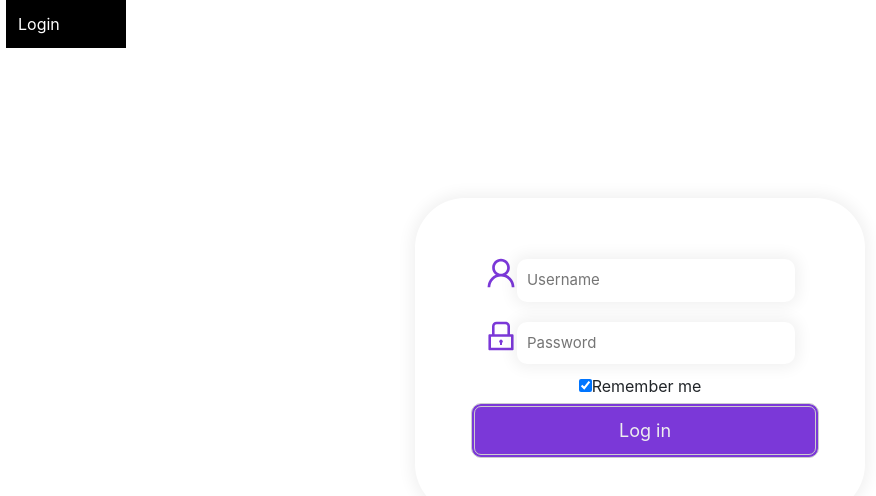
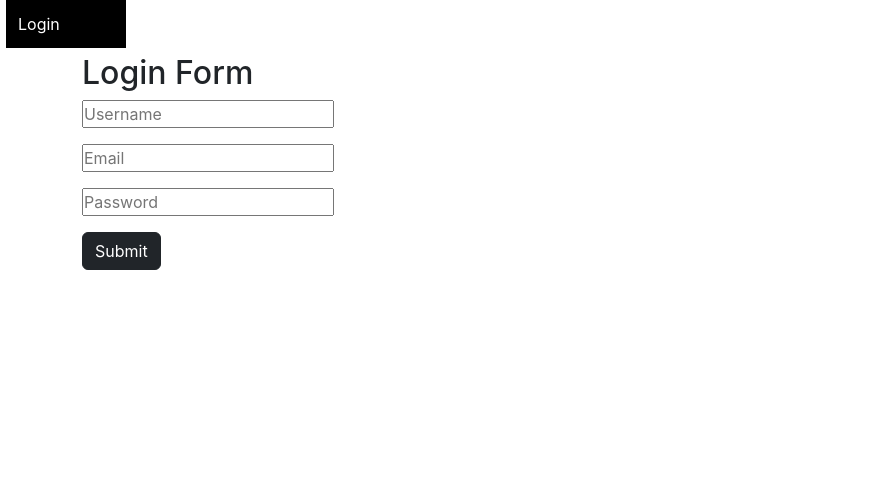
Before and after one commit to kristinenyaga/Words-and-Pages, a React (Create React App) app in the folder words-and-pages/: page / in a window 1280 px wide. Shown: the top 496 px of the page, without its empty margins (0-876 px from the left). Built offline with nearby package versions, Linux system fonts and the light colour scheme.

Commit message:
changing the login to include restrictins on the form before submit

```diff
--- a/words-and-pages/src/Components/Login.js
+++ b/words-and-pages/src/Components/Login.js
@@ -1,84 +1,107 @@
-import { LockOutlined, UserOutlined } from '@ant-design/icons';
-import { Button, Checkbox, Form, Input } from 'antd';
-import React,{useState}from 'react';
+
+import React,{useContext,useEffect,useState}from 'react';
 import {useNavigate} from 'react-router-dom'
+import { DetailsContext } from "../Context/Context";
 
 
 function Login(){
-  const navigate=useNavigate()
-  const[logIn,setIsLoggedIn]=useState(false)
-  function handleClick(){
 
-    console.log("submitted")
-    setIsLoggedIn(true)
-    navigate("words-and-pages/src/Components/Home.js/");
-    console.log(logIn)
-  }
-  const onFinish = (values) => {
 
-    console.log('Received values of form: ', values);
+    const initialValues = { username: "", email: "", password: "" };
+  const [formValues, setFormValues] = useState(initialValues);
+  const [formErrors, setFormErrors] = useState({});
+  const [isSubmit, setIsSubmit] = useState(false);
+
+  const handleChange = (e) => {
+    const { name, value } = e.target;
+    setFormValues({ ...formValues, [name]: value });
   };
 
-  return (
-    <div className="App">
-
-     <Form
-      name="normal_login"
-      className="login-form"
-      initialValues={{
-        remember: true,
-      }}
-      onFinish={onFinish}
-    >
-      <Form.Item
-        name="username"
-        rules={[
-          {
-            required: true,
-            message: 'Please input your Username!',
-          },
-        ]}
-      >
-        <Input prefix={<UserOutlined className="site-form-item-icon" />} placeholder="Username" />
-      </Form.Item>
-      <Form.Item
-        className='login-input-password'
-        name="password"
-        rules={[
-          {
-            required: true,
-            message: 'Please input your Password!',
-          },
-        ]}
-      >
-        <Input
-          prefix={<LockOutlined className="site-form-item-icon" />}
-          type="password"
-          placeholder="Password"
-
-        />
-      </Form.Item>
-      <Form.Item>
-        <Form.Item name="remember" valuePropName="checked" noStyle>
-          <Checkbox>Remember me</Checkbox>
-        </Form.Item>
-
-        {/* <a className="login-form-forgot" href="#">
-          Forgot password
-        </a> */}
-      </Form.Item>
-
-      <Form.Item>
-        <Button type="primary" htmlType="submit" className="login-form-button" onClick={handleClick}>
-          Log in
-        </Button>
-        {/* Or <a href="">register now!</a> */}
-      </Form.Item>
-    </Form>
+  const handleSubmit = (e) => {
+    e.preventDefault();
+    setFormErrors(validate(formValues));
+    setIsSubmit(true);
 
 
+  };
+
+  useEffect(() => {
+    if (Object.keys(formErrors).length === 0 && isSubmit) {
+      setIsLogged(!logIn)
+      navigate("words-and-pages/src/Components/Home.js/");
+
+    }
+  }, [formErrors]);
+  const validate = (values) => {
+    const errors = {};
+    const regex = /^[^\s@]+@[^\s@]+\.[^\s@]{2,}$/i;
+    if (!values.username) {
+      errors.username = "Username is required!";
+    }
+    if (!values.email) {
+      errors.email = "Email is required!";
+    } else if (!regex.test(values.email)) {
+      errors.email = "This is not a valid email format!";
+    }
+    if (!values.password) {
+      errors.password = "Password is required";
+    } else if (values.password.length < 4) {
+      errors.password = "Password must be more than 4 characters";
+    } else if (values.password.length > 10) {
+      errors.password = "Password cannot exceed more than 10 characters";
+    }
+    return errors;
+  };
+   const navigate=useNavigate()
+  const {setIsLogged,logIn} = useContext(DetailsContext);
+
+  return (
+    <div className="container">
+
+      <form onSubmit={handleSubmit}>
+
+        <div className="ui divider"></div>
+        <div className="login-box">
+        <h2>Login Form</h2>
+          <div className="user-box">
+
+            <input
+              type="text"
+              name="username"
+              placeholder="Username"
+              className='input-field'
+              value={formValues.username}
+              onChange={handleChange}
+            />
+          </div>
+          <p>{formErrors.username}</p>
+          <div className="user-box">
+            <input
+              type="text"
+              name="email"
+              placeholder="Email"
+              className='input-field'
+              value={formValues.email}
+              onChange={handleChange}
+            />
+          </div>
+          <p>{formErrors.email}</p>
+          <div className="user-box">
+            <input
+              type="password"
+              name="password"
+              placeholder="Password"
+              value={formValues.password}
+              onChange={handleChange}
+            />
+          </div>
+          <p>{formErrors.password}</p>
+          <button className="btn btn-dark" >Submit</button>
+        </div>
+      </form>
     </div>
   );
+
 }
 
 export default Login
```
